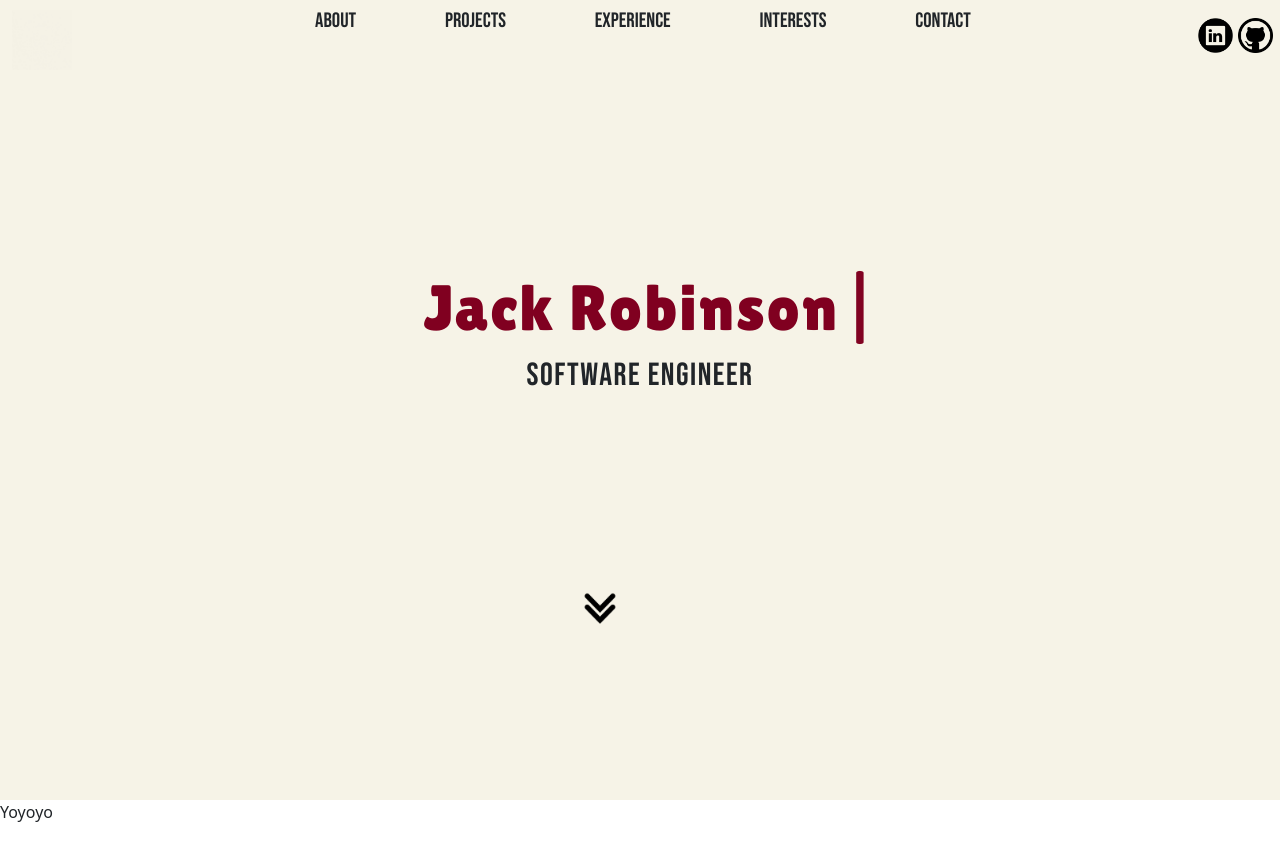
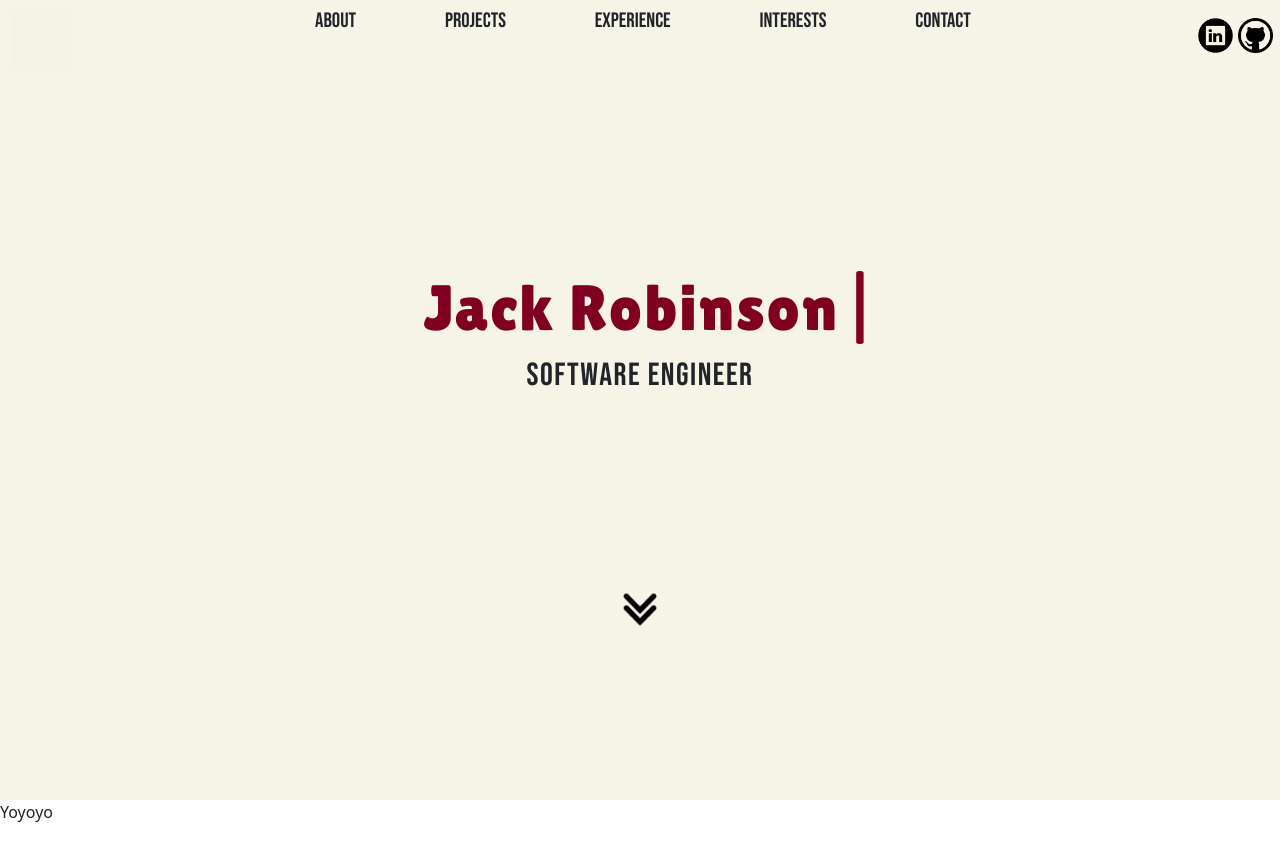
Before and after one commit to jackbdr/portfolio, a React (Create React App) app in the folder user/: page / in a window 1280 px wide. Shown: the top 860 px of the page. Built offline with nearby package versions, Linux system fonts and the light colour scheme.

Commit message:
scroll btn fix

```diff
--- a/user/src/styles/components/home.scss
+++ b/user/src/styles/components/home.scss
@@ -81,11 +81,12 @@
         .5, 0.05, 1, .5);
         -webkit-animation-iteration-count: infinite;
         .scroll-link {
-            display: inline-block;
         }
         .scroll-btn {
             display: block;
             margin: 0 auto;
+            display: flex;
+            justify-content: center;
             opacity: 0;
             width: 5%;
             animation: appear 0.1s ease-out 2.5s forwards;
```
